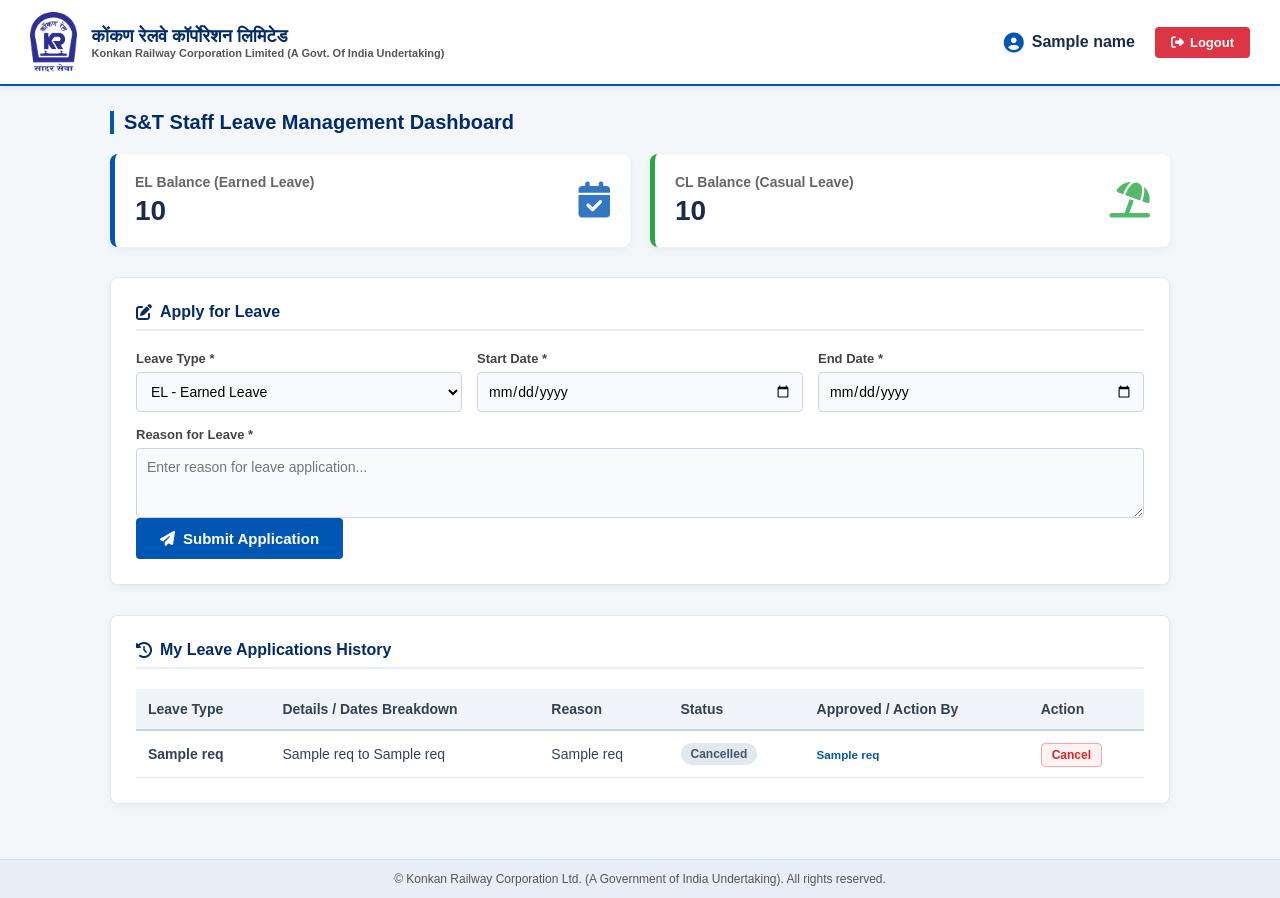
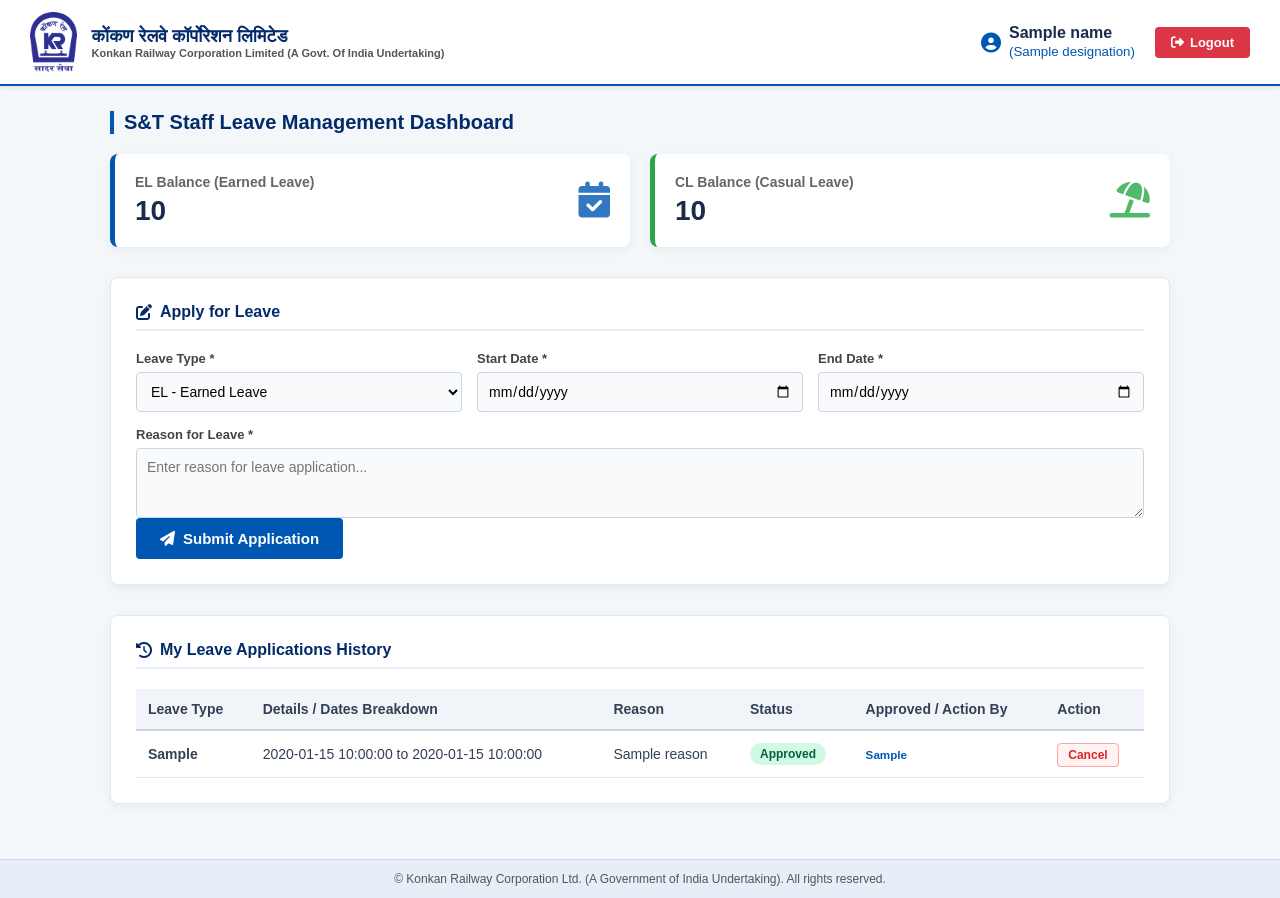
Before and after one commit to RohanDamodar/S-T_KRCL_leave_portal, a Flask app: template templates/dashboard.html in a window 1280 px wide. Run offline with Flask 3, Linux system fonts and the light colour scheme; the template is opened without the code that fills it: most values are stand-ins (such as "Sample title", 1, 10 or a date in 2020); some libraries are stand-ins or nearby versions.

Commit message:
Update dashboard.html

```diff
--- a/templates/dashboard.html
+++ b/templates/dashboard.html
@@ -76,7 +76,12 @@
         <div class="user-nav">
             <div class="user-info">
                 <i class="fa-solid fa-circle-user fa-lg" style="color: #0056b3;"></i>
-                <span>{{ name }}</span>
+                <div>
+                    <span>{{ name }}</span>
+                    {% if designation %}
+                        <br><small style="color: #0056b3; font-weight: normal;">({{ designation }})</small>
+                    {% endif %}
+                </div>
             </div>
             <a href="/logout" class="btn-logout"><i class="fa-solid fa-right-from-bracket"></i> Logout</a>
         </div>
@@ -89,7 +94,7 @@
             <div class="balance-card">
                 <div class="card-details">
                     <p>EL Balance (Earned Leave)</p>
-                    <h3>{{ balances[0] }}</h3>
+                    <h3>{{ balances['el_balance'] }}</h3>
                 </div>
                 <div class="card-icon"><i class="fa-solid fa-calendar-check"></i></div>
             </div>
@@ -97,7 +102,7 @@
             <div class="balance-card cl">
                 <div class="card-details">
                     <p>CL Balance (Casual Leave)</p>
-                    <h3>{{ balances[1] }}</h3>
+                    <h3>{{ balances['cl_balance'] }}</h3>
                 </div>
                 <div class="card-icon"><i class="fa-solid fa-umbrella-beach"></i></div>
             </div>
@@ -174,37 +179,37 @@
                         {% if requests %}
                             {% for req in requests %}
                             <tr>
-                                <td><b>{{ req[1] }}</b></td>
+                                <td><b>{{ req['leave_type'] }}</b></td>
                                 <td>
-                                    {% if req[1] == 'EL+CL' %}
-                                        <small style="display:block;"><b>EL:</b> {{ req[4] }}</small>
-                                        <small style="display:block;"><b>CL:</b> {{ req[5] }}</small>
+                                    {% if req['leave_type'] == 'EL+CL' %}
+                                        <small style="display:block;"><b>EL:</b> {{ req['el_dates'] }}</small>
+                                        <small style="display:block;"><b>CL:</b> {{ req['cl_dates'] }}</small>
                                     {% else %}
-                                        {{ req[2] }} to {{ req[3] }}
+                                        {{ req['start_date'] }} to {{ req['end_date'] }}
                                     {% endif %}
                                 </td>
-                                <td>{{ req[6] }}</td>
+                                <td>{{ req['reason'] }}</td>
                                 <td>
-                                    {% if req[7] == 'Approved' %}
+                                    {% if req['status'] == 'Approved' %}
                                         <span class="badge badge-approved">Approved</span>
-                                    {% elif req[7] == 'Pending' %}
+                                    {% elif req['status'] == 'Pending' %}
                                         <span class="badge badge-pending">Pending</span>
-                                    {% elif req[7] == 'Rejected' %}
+                                    {% elif req['status'] == 'Rejected' %}
                                         <span class="badge badge-rejected">Rejected</span>
                                     {% else %}
                                         <span class="badge badge-cancelled">Cancelled</span>
                                     {% endif %}
                                 </td>
                                 <td>
-                                    {% if req[8] %}
-                                        <small style="color: #0056b3; font-weight: bold;">{{ req[8] }}</small>
+                                    {% if req['approved_by'] %}
+                                        <small style="color: #0056b3; font-weight: bold;">{{ req['approved_by'] }}</small>
                                     {% else %}
                                         -
                                     {% endif %}
                                 </td>
                                 <td>
-                                    {% if req[7] != 'Cancelled' and req[7] != 'Rejected' %}
-                                        <a href="/cancel_leave/{{ req[0] }}" class="btn-cancel" onclick="return confirm('तुम्हाला ही रजा रद्द करायची आहे का?');">Cancel</a>
+                                    {% if req['status'] != 'Cancelled' and req['status'] != 'Rejected' %}
+                                        <a href="/cancel_leave/{{ req['id'] }}" class="btn-cancel" onclick="return confirm('तुम्हाला ही रजा रद्द करायची आहे का?');">Cancel</a>
                                     {% else %}
                                         -
                                     {% endif %}
```
